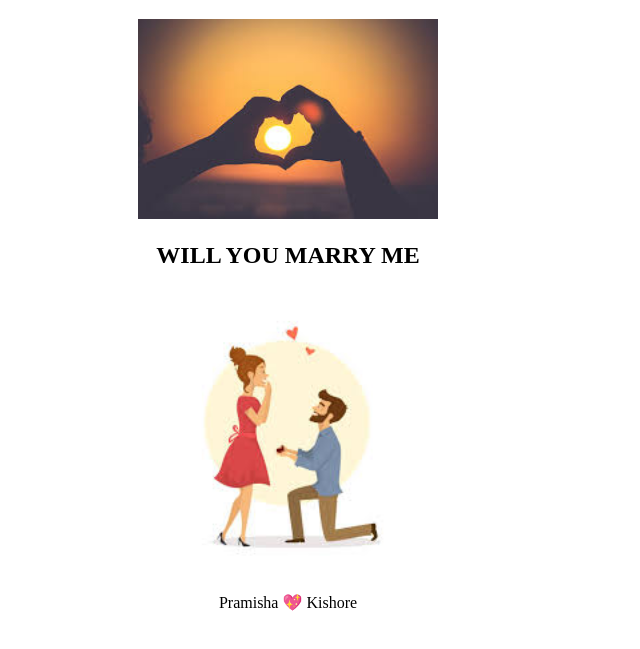
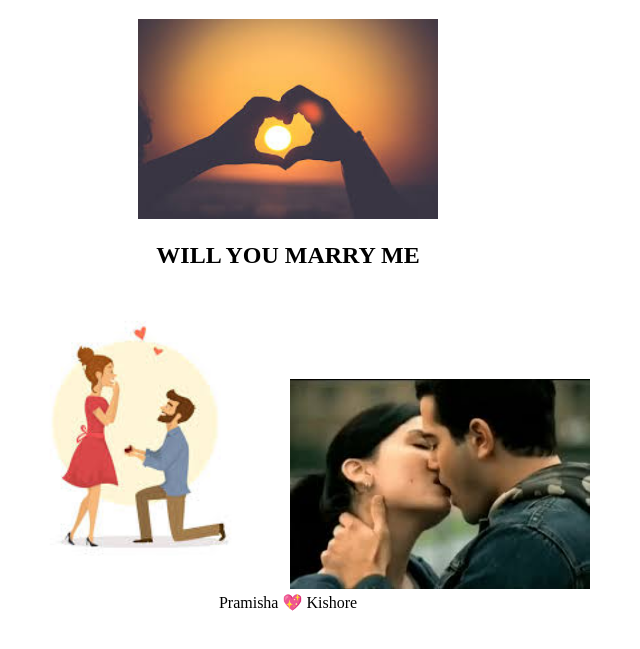
Before and after one commit to KISHORE4674/project, a plain HTML site: page index.html in a window 1280 px wide. Shown: the part 79-728 px from the top of the page, without its empty margins (352-992 px from the left). Drawn offline with Linux system fonts and the light colour scheme.

Commit message:
added kiss image

```diff
--- a/index.html
+++ b/index.html
@@ -15,6 +15,8 @@
         </h2>
         <img width="300px"
         src="marry.jpeg"alt="">
+        <img width="300px"
+        src="kiss.jpeg"alt="">
     </center>
 </body>
 <footer>
```
Also changed, not shown: kiss.jpeg (added).
